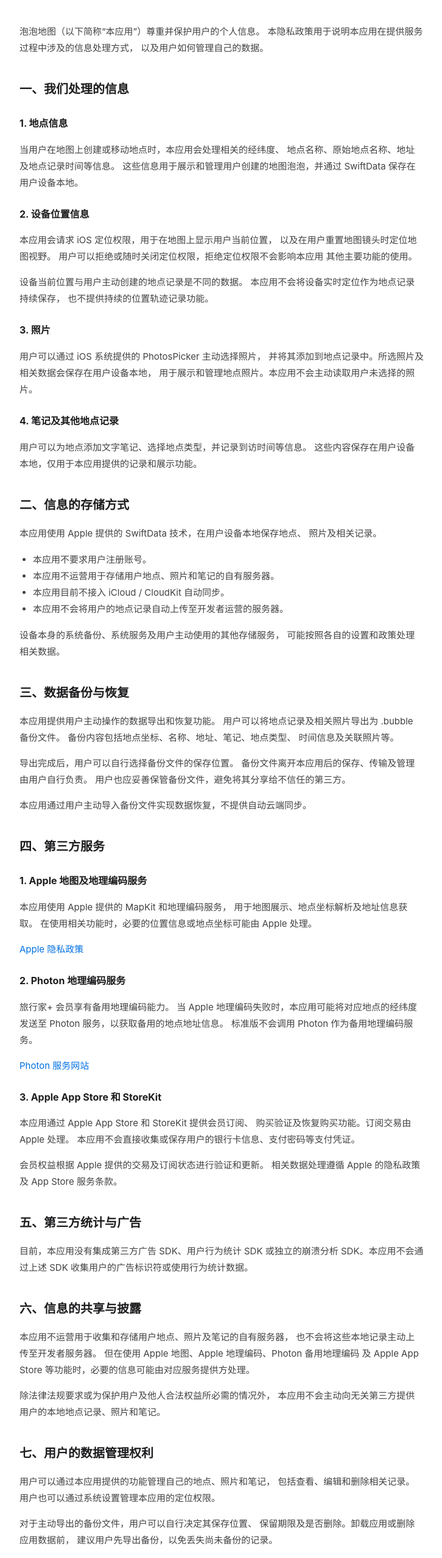
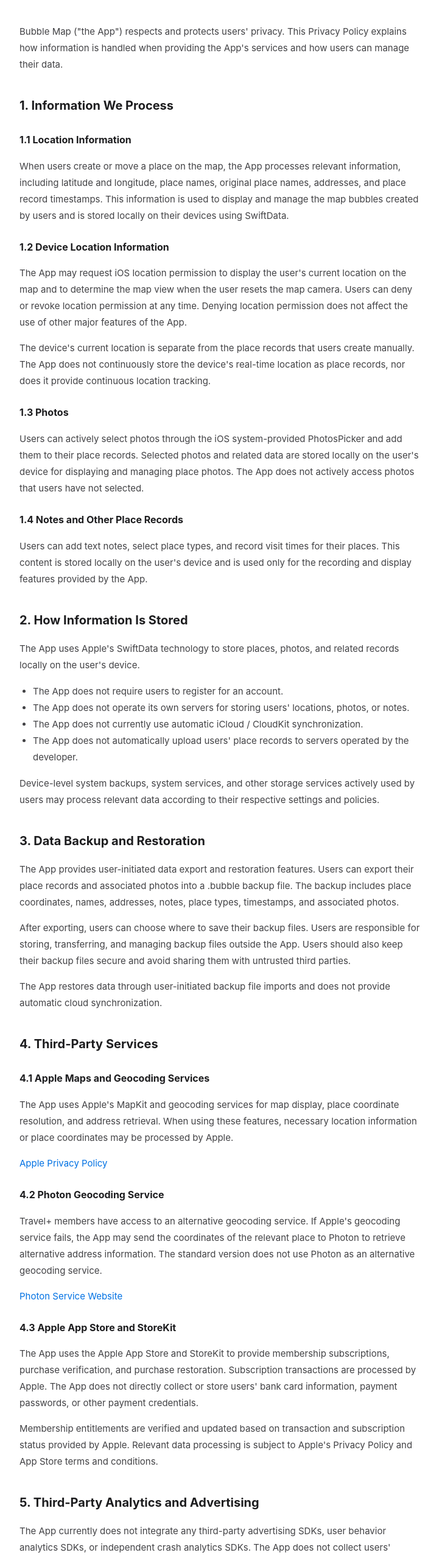
Before and after one commit to unavel1157-cyber/BubbleMapLegal, a plain HTML site: page index.html in a window 1280 px wide. Shown: the part 185-2740 px from the top of the page at 61% size, without its empty margins (276-1002 px from the left). Drawn offline with Linux system fonts and the light colour scheme.

Commit message:
Translate privacy policy from Chinese to English

```diff
--- a/index.html
+++ b/index.html
@@ -1,11 +1,11 @@
 
 <!DOCTYPE html>
-<html lang="zh-CN">
+<html lang="en">
 <head>
     <meta charset="UTF-8">
     <meta name="viewport" content="width=device-width, initial-scale=1.0">
-    <meta name="description" content="泡泡地图隐私政策，了解泡泡地图如何处理和保护用户数据。">
-    <title>隐私政策 - 泡泡地图</title>
+    <meta name="description" content="Bubble Map Privacy Policy. Learn how Bubble Map handles and protects user data.">
+    <title>Privacy Policy - Bubble Map</title>
     <style>
         * {
             box-sizing: border-box;
@@ -98,176 +98,205 @@
 </head>
 <body>
 <main>
-    <h1>隐私政策</h1>
-    <div class="date">泡泡地图 · 生效日期：2026 年 11 月 15 日</div>
+    <h1>Privacy Policy</h1>
+    <div class="date">Bubble Map · Effective Date: November 15, 2026</div>
 
     <p>
-        泡泡地图（以下简称“本应用”）尊重并保护用户的个人信息。
-        本隐私政策用于说明本应用在提供服务过程中涉及的信息处理方式，
-        以及用户如何管理自己的数据。
+        Bubble Map ("the App") respects and protects users' privacy.
+        This Privacy Policy explains how information is handled when
+        providing the App's services and how users can manage their data.
     </p>
 
-    <h2>一、我们处理的信息</h2>
+    <h2>1. Information We Process</h2>
 
-    <h3>1. 地点信息</h3>
+    <h3>1.1 Location Information</h3>
     <p>
-        当用户在地图上创建或移动地点时，本应用会处理相关的经纬度、
-        地点名称、原始地点名称、地址及地点记录时间等信息。
-        这些信息用于展示和管理用户创建的地图泡泡，并通过 SwiftData
-        保存在用户设备本地。
+        When users create or move a place on the map, the App processes
+        relevant information, including latitude and longitude, place names,
+        original place names, addresses, and place record timestamps.
+        This information is used to display and manage the map bubbles
+        created by users and is stored locally on their devices using SwiftData.
     </p>
 
-    <h3>2. 设备位置信息</h3>
+    <h3>1.2 Device Location Information</h3>
     <p>
-        本应用会请求 iOS 定位权限，用于在地图上显示用户当前位置，
-        以及在用户重置地图镜头时定位地图视野。
-        用户可以拒绝或随时关闭定位权限，拒绝定位权限不会影响本应用
-        其他主要功能的使用。
+        The App may request iOS location permission to display the user's
+        current location on the map and to determine the map view when
+        the user resets the map camera.
+        Users can deny or revoke location permission at any time.
+        Denying location permission does not affect the use of other
+        major features of the App.
     </p>
     <p>
-        设备当前位置与用户主动创建的地点记录是不同的数据。
-        本应用不会将设备实时定位作为地点记录持续保存，
-        也不提供持续的位置轨迹记录功能。
+        The device's current location is separate from the place records
+        that users create manually.
+        The App does not continuously store the device's real-time location
+        as place records, nor does it provide continuous location tracking.
     </p>
 
-    <h3>3. 照片</h3>
+    <h3>1.3 Photos</h3>
     <p>
-        用户可以通过 iOS 系统提供的 PhotosPicker 主动选择照片，
-        并将其添加到地点记录中。所选照片及相关数据会保存在用户设备本地，
-        用于展示和管理地点照片。本应用不会主动读取用户未选择的照片。
+        Users can actively select photos through the iOS system-provided
+        PhotosPicker and add them to their place records.
+        Selected photos and related data are stored locally on the user's
+        device for displaying and managing place photos.
+        The App does not actively access photos that users have not selected.
     </p>
 
-    <h3>4. 笔记及其他地点记录</h3>
+    <h3>1.4 Notes and Other Place Records</h3>
     <p>
-        用户可以为地点添加文字笔记、选择地点类型，并记录到访时间等信息。
-        这些内容保存在用户设备本地，仅用于本应用提供的记录和展示功能。
+        Users can add text notes, select place types, and record visit times
+        for their places.
+        This content is stored locally on the user's device and is used
+        only for the recording and display features provided by the App.
     </p>
 
-    <h2>二、信息的存储方式</h2>
+    <h2>2. How Information Is Stored</h2>
     <p>
-        本应用使用 Apple 提供的 SwiftData 技术，在用户设备本地保存地点、
-        照片及相关记录。
+        The App uses Apple's SwiftData technology to store places,
+        photos, and related records locally on the user's device.
     </p>
     <ul>
-        <li>本应用不要求用户注册账号。</li>
-        <li>本应用不运营用于存储用户地点、照片和笔记的自有服务器。</li>
-        <li>本应用目前不接入 iCloud / CloudKit 自动同步。</li>
-        <li>本应用不会将用户的地点记录自动上传至开发者运营的服务器。</li>
+        <li>The App does not require users to register for an account.</li>
+        <li>The App does not operate its own servers for storing users' locations, photos, or notes.</li>
+        <li>The App does not currently use automatic iCloud / CloudKit synchronization.</li>
+        <li>The App does not automatically upload users' place records to servers operated by the developer.</li>
     </ul>
     <p>
-        设备本身的系统备份、系统服务及用户主动使用的其他存储服务，
-        可能按照各自的设置和政策处理相关数据。
+        Device-level system backups, system services, and other storage
+        services actively used by users may process relevant data
+        according to their respective settings and policies.
     </p>
 
-    <h2>三、数据备份与恢复</h2>
+    <h2>3. Data Backup and Restoration</h2>
     <p>
-        本应用提供用户主动操作的数据导出和恢复功能。
-        用户可以将地点记录及相关照片导出为 .bubble 备份文件。
-        备份内容包括地点坐标、名称、地址、笔记、地点类型、
-        时间信息及关联照片等。
+        The App provides user-initiated data export and restoration features.
+        Users can export their place records and associated photos
+        into a .bubble backup file.
+        The backup includes place coordinates, names, addresses, notes,
+        place types, timestamps, and associated photos.
     </p>
     <p>
-        导出完成后，用户可以自行选择备份文件的保存位置。
-        备份文件离开本应用后的保存、传输及管理由用户自行负责。
-        用户也应妥善保管备份文件，避免将其分享给不信任的第三方。
+        After exporting, users can choose where to save their backup files.
+        Users are responsible for storing, transferring, and managing
+        backup files outside the App.
+        Users should also keep their backup files secure and avoid sharing
+        them with untrusted third parties.
     </p>
     <p>
-        本应用通过用户主动导入备份文件实现数据恢复，不提供自动云端同步。
+        The App restores data through user-initiated backup file imports
+        and does not provide automatic cloud synchronization.
     </p>
 
-    <h2>四、第三方服务</h2>
+    <h2>4. Third-Party Services</h2>
 
-    <h3>1. Apple 地图及地理编码服务</h3>
+    <h3>4.1 Apple Maps and Geocoding Services</h3>
     <p>
-        本应用使用 Apple 提供的 MapKit 和地理编码服务，
-        用于地图展示、地点坐标解析及地址信息获取。
-        在使用相关功能时，必要的位置信息或地点坐标可能由 Apple 处理。
+        The App uses Apple's MapKit and geocoding services for map display,
+        place coordinate resolution, and address retrieval.
+        When using these features, necessary location information or
+        place coordinates may be processed by Apple.
     </p>
     <p>
         <a href="https://www.apple.com/legal/privacy/"
            target="_blank" rel="noopener noreferrer">
-            Apple 隐私政策
+            Apple Privacy Policy
         </a>
     </p>
 
-    <h3>2. Photon 地理编码服务</h3>
+    <h3>4.2 Photon Geocoding Service</h3>
     <p>
-        旅行家+ 会员享有备用地理编码能力。
-        当 Apple 地理编码失败时，本应用可能将对应地点的经纬度发送至
-        Photon 服务，以获取备用的地点地址信息。
-        标准版不会调用 Photon 作为备用地理编码服务。
+        Travel+ members have access to an alternative geocoding service.
+        If Apple's geocoding service fails, the App may send the coordinates
+        of the relevant place to Photon to retrieve alternative address information.
+        The standard version does not use Photon as an alternative geocoding service.
     </p>
     <p>
         <a href="https://photon.komoot.io/"
            target="_blank" rel="noopener noreferrer">
-            Photon 服务网站
+            Photon Service Website
         </a>
     </p>
 
-    <h3>3. Apple App Store 和 StoreKit</h3>
+    <h3>4.3 Apple App Store and StoreKit</h3>
     <p>
-        本应用通过 Apple App Store 和 StoreKit 提供会员订阅、
-        购买验证及恢复购买功能。订阅交易由 Apple 处理。
-        本应用不会直接收集或保存用户的银行卡信息、支付密码等支付凭证。
+        The App uses the Apple App Store and StoreKit to provide membership
+        subscriptions, purchase verification, and purchase restoration.
+        Subscription transactions are processed by Apple.
+        The App does not directly collect or store users' bank card information,
+        payment passwords, or other payment credentials.
     </p>
     <p>
-        会员权益根据 Apple 提供的交易及订阅状态进行验证和更新。
-        相关数据处理遵循 Apple 的隐私政策及 App Store 服务条款。
+        Membership entitlements are verified and updated based on transaction
+        and subscription status provided by Apple.
+        Relevant data processing is subject to Apple's Privacy Policy
+        and App Store terms and conditions.
     </p>
 
-    <h2>五、第三方统计与广告</h2>
+    <h2>5. Third-Party Analytics and Advertising</h2>
     <p>
-        目前，本应用没有集成第三方广告 SDK、用户行为统计 SDK
-        或独立的崩溃分析 SDK。本应用不会通过上述 SDK
-        收集用户的广告标识符或使用行为统计数据。
+        The App currently does not integrate any third-party advertising SDKs,
+        user behavior analytics SDKs, or independent crash analytics SDKs.
+        The App does not collect users' advertising identifiers or usage
+        analytics data through such SDKs.
     </p>
 
-    <h2>六、信息的共享与披露</h2>
+    <h2>6. Information Sharing and Disclosure</h2>
     <p>
-        本应用不运营用于收集和存储用户地点、照片及笔记的自有服务器，
-        也不会将这些本地记录主动上传至开发者服务器。
-        但在使用 Apple 地图、Apple 地理编码、Photon 备用地理编码
-        及 Apple App Store 等功能时，必要的信息可能由对应服务提供方处理。
+        The App does not operate its own servers for collecting and storing
+        users' locations, photos, or notes, and does not actively upload
+        these local records to servers operated by the developer.
+        However, when using features such as Apple Maps, Apple geocoding,
+        Photon alternative geocoding, and the Apple App Store,
+        necessary information may be processed by the corresponding
+        service providers.
     </p>
     <p>
-        除法律法规要求或为保护用户及他人合法权益所必需的情况外，
-        本应用不会主动向无关第三方提供用户的本地地点记录、照片和笔记。
+        Except where required by applicable laws and regulations or necessary
+        to protect the legitimate rights and interests of users and others,
+        the App will not actively disclose users' locally stored place records,
+        photos, or notes to unrelated third parties.
     </p>
 
-    <h2>七、用户的数据管理权利</h2>
+    <h2>7. Users' Data Management Rights</h2>
     <p>
-        用户可以通过本应用提供的功能管理自己的地点、照片和笔记，
-        包括查看、编辑和删除相关记录。
-        用户也可以通过系统设置管理本应用的定位权限。
+        Users can manage their own places, photos, and notes through
+        the features provided by the App, including viewing, editing,
+        and deleting relevant records.
+        Users can also manage the App's location permission through
+        system settings.
     </p>
     <p>
-        对于主动导出的备份文件，用户可以自行决定其保存位置、
-        保留期限及是否删除。卸载应用或删除应用数据前，
-        建议用户先导出备份，以免丢失尚未备份的记录。
+        For backup files that users have exported, they can independently
+        decide where to store them, how long to retain them, and whether
+        to delete them.
+        Before uninstalling the App or deleting its data, users are advised
+        to export a backup to avoid losing records that have not yet been backed up.
     </p>
 
-    <h2>八、未成年人保护</h2>
+    <h2>8. Protection of Minors</h2>
     <p>
-        本应用不以收集未成年人个人信息为目的。
-        如果监护人认为未成年人在未经适当授权的情况下向本应用提供了个人信息，
-        可以通过本政策提供的联系方式与开发者联系。
+        The App is not intended to collect personal information from minors.
+        If a guardian believes that a minor has provided personal information
+        to the App without appropriate authorization, they may contact
+        the developer using the contact information provided in this policy.
     </p>
 
-    <h2>九、隐私政策的更新</h2>
+    <h2>9. Updates to This Privacy Policy</h2>
     <p>
-        随着本应用功能或相关服务的调整，本隐私政策可能进行更新。
-        更新后的政策将在本页面公布，并同步更新生效日期。
-        建议用户适时查看本页面，了解最新的隐私政策内容。
+        This Privacy Policy may be updated as the App's features or related
+        services change.
+        Any updated policy will be published on this page, along with
+        a revised effective date.
+        Users are encouraged to review this page periodically to stay
+        informed about the latest privacy practices.
     </p>
 
-    <h2>十、联系我们</h2>
+    <h2>10. Contact Us</h2>
     <p>
-        如果你对本隐私政策或本应用的数据处理方式有任何疑问，
-        可以通过以下邮箱联系开发者：
-    </p>
-    <p>
-    如果你对本隐私政策或本应用的数据处理方式有任何疑问，
-    可以通过以下邮箱联系开发者：
+        If you have any questions about this Privacy Policy or the App's
+        data handling practices, you can contact the developer
+        using the following email addresses:
     </p>
     <p>
         <a href="mailto:unavel1157@gmail.com">
@@ -281,9 +310,7 @@
     </p>
 
     <footer>
-    © 2026 泡泡地图 · 隐私政策
-</footer>
-        © 2026 泡泡地图 · 隐私政策
+        © 2026 Bubble Map · Privacy Policy
     </footer>
 </main>
 </body>
```
Lines whose indentation alone changed are shown as unchanged.
